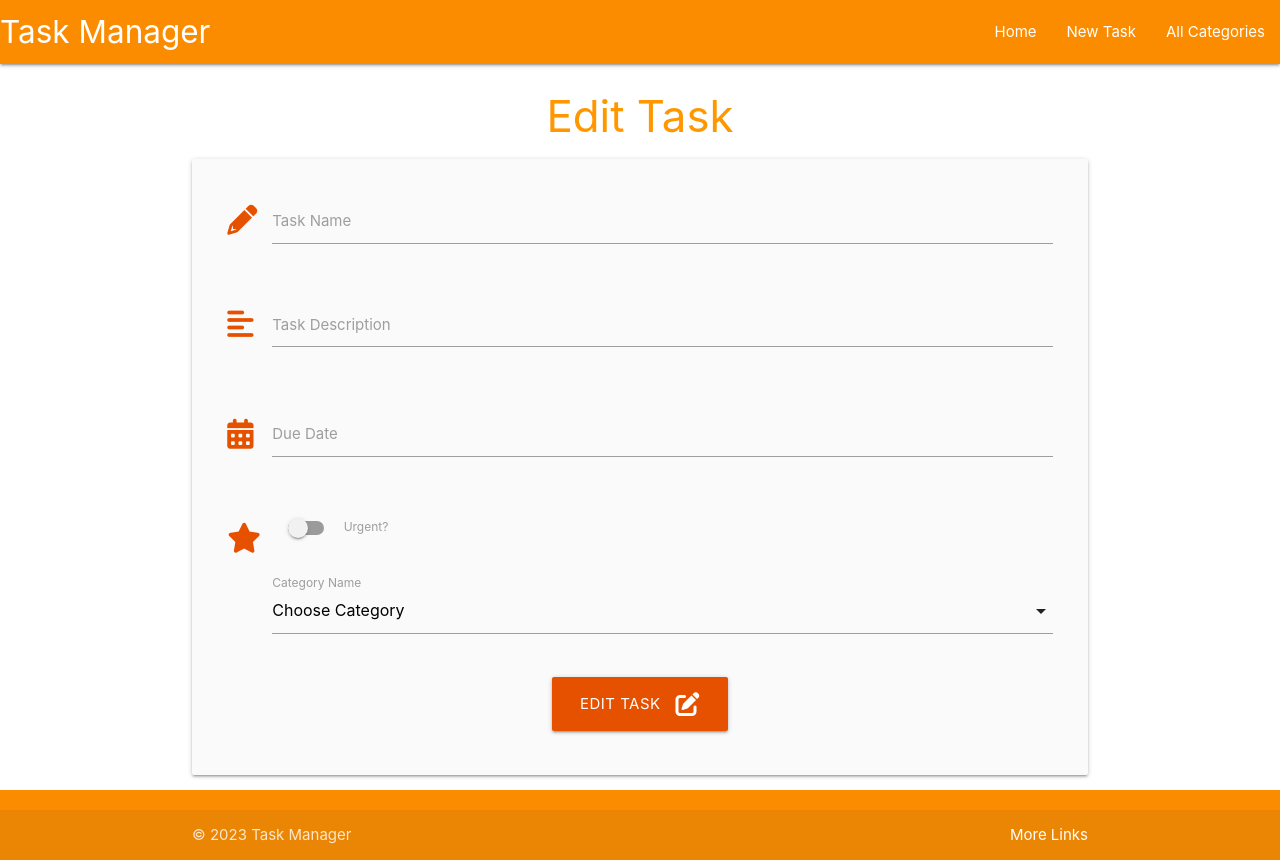
After one commit to Roybin0/flask-application, a Flask app: template taskmanager/templates/edit_task.html in a window 1280 px wide. The commit adds this page. Run offline with Flask 2, Linux system fonts and the light colour scheme; the template is opened without the code that fills it, so the values that code supplies are empty.

Commit message:
Add function and form to edit tasks

```diff
--- /dev/null
+++ b/taskmanager/templates/edit_task.html
@@ -0,0 +1,80 @@
+{% extends "base.html" %}
+{% block content %}
+
+<h3 class="orange-text darken-4 center-align">Edit Task</h3>
+
+<div class="row card-panel grey lighten-5">
+    <form class="col s12" method="POST" action="{{ url_for('edit_task', task_id=task.id) }}">
+        <!-- Task name -->
+        <div class="row">
+            <div class="input-field col s12">
+                <i class="fas fa-pencil-alt prefix orange-text text-darken-4"></i>
+                <input id="task_name" name="task_name" value="{{ task.task_name }}" minlength="5" maxlength="50" type="text" class="validate">
+                <label for="task_name">Task Name</label>
+            </div>
+         </div>
+        <!-- Task description -->
+        <div class="row">
+            <div class="input-field col s12">
+                <i class="fas fa-align-left prefix orange-text text-darken-4"></i>
+                <textarea id="task_description" name="task_description" minlength="5" maxlength="50"
+                    type="text" class="materialize-textarea validate">
+                    {{- task.task_description -}}
+                </textarea>
+                <label for="task_description">Task Description</label>
+            </div>
+         </div>
+        <!-- Due date -->
+        <div class="row">
+            <div class="input-field col s12">
+                <i class="fas fa-calendar-alt prefix orange-text text-darken-4"></i>
+                <input id="due_date" name="due_date" type="text" value="{{ task.due_date.strftime('%a, %d %B %Y') }}" class="datepicker validate">
+                <label for="due_date">Due Date</label>
+            </div>
+         </div>
+        <!-- Urgency -->
+        <div class="row">
+            <div class="input-field col s12">
+                <div class="switch">
+                    <i class="fas fa-solid fa-star prefix orange-text text-darken-4"></i>
+                    <label for="is_urgent">
+                        {% if task.is_urgent == True %}
+                            <input id="is_urgent" name="is_urgent" type="checkbox" checked>
+                        {% else %}
+                            <input id="is_urgent" name="is_urgent" type="checkbox">
+                        {% endif %}
+                        <span class="lever"></span>
+                        Urgent?
+                    </label>
+                </div>
+            </div>
+         </div>
+        <!-- Category ID  -->
+        <div class="row">
+            <div class="input-field col s12">
+                <i class="fas fa-folder_open prefix orange-text text-darken-4"></i>
+                <select id="category_id" name="category_id" class="validate">
+                    <option value="" disabled selected>Choose Category</option>
+                    {% for category in categories %}
+                        {% if category == task.category %}
+                            <option value="{{ category.id }}" selected>{{ category.category_name }}</option>
+                        {% else %}
+                            <option value="{{ category.id }}">{{ category.category_name }}</option>
+                        {% endif %}
+                    {% endfor %}
+                </select>
+                <label for="category_id">Category Name</label>
+            </div>
+         </div>
+         <!-- Submit button -->
+         <div class="row">
+            <div class="col s12 center-align">
+                <button type="submit" class="btn-large orange darken-4">
+                    Edit Task <i class="fas fa-edit right"></i>
+                </button>
+            </div>
+         </div>
+    </form>
+</div>
+
+{% endblock %}
--- a/taskmanager/templates/tasks.html
+++ b/taskmanager/templates/tasks.html
@@ -24,8 +24,8 @@
                     {% endif %}
                 </div>
                 <div class="collapsible-body">
-
                     <p>{{ task.task_description }}</p>
+                    <p><a href="{{ url_for('edit_task', task_id=task.id) }}" class="btn green accent-4">Edit</a></p>
                 </div>
             </li>
             {% endfor %}
```
Also changed, not shown: taskmanager/routes.py (+14 -0 lines).
